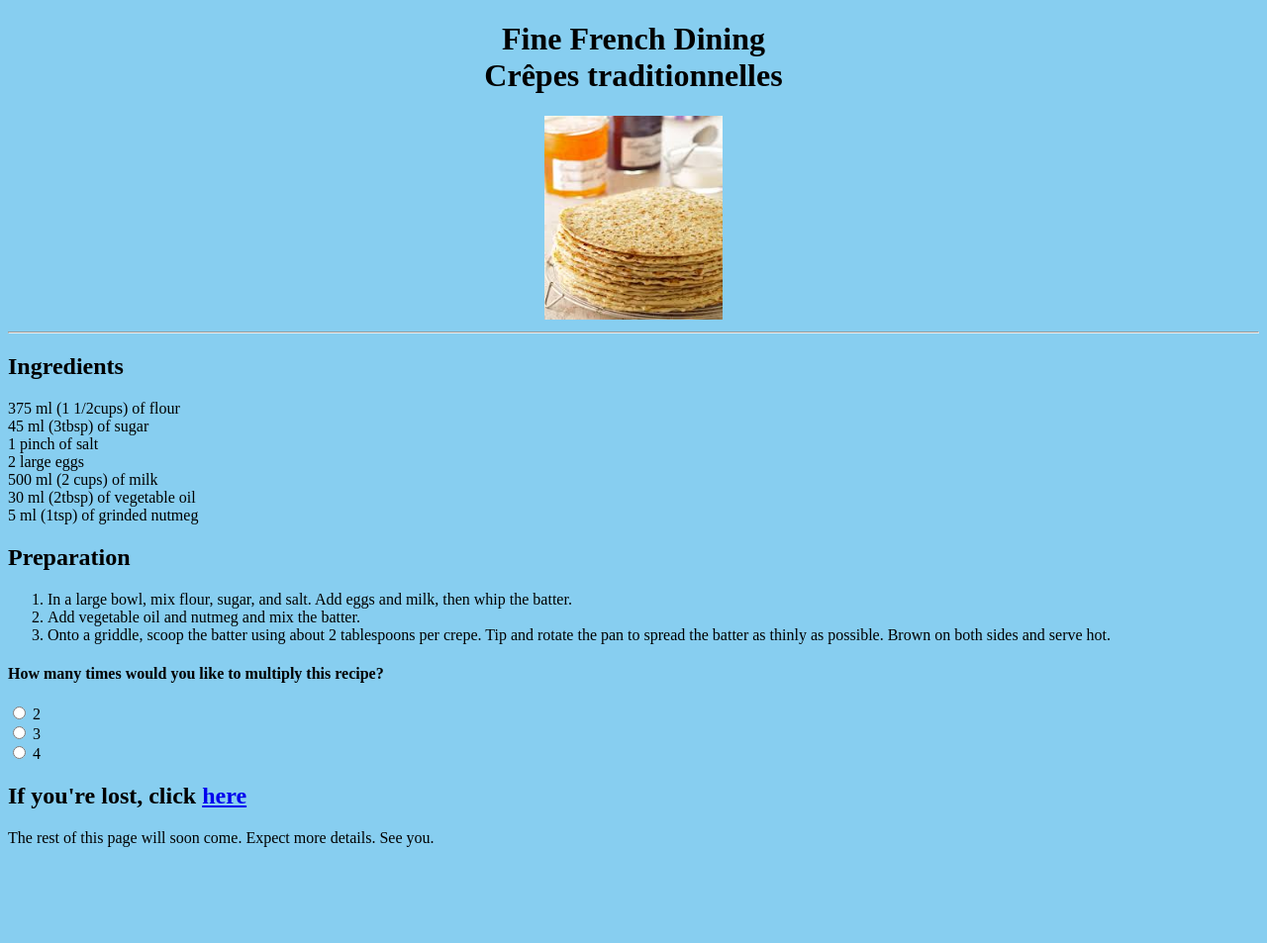
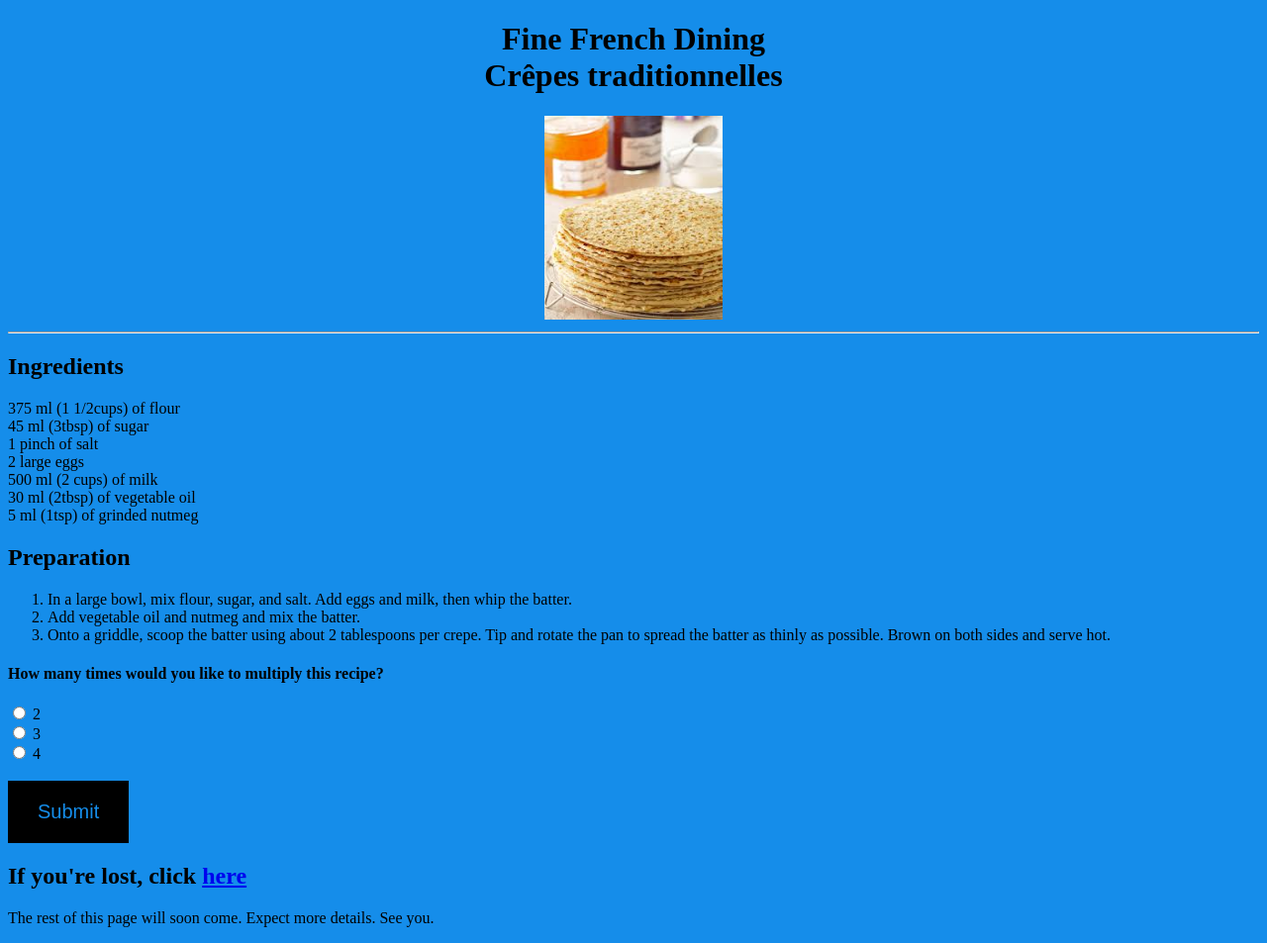
Before and after one commit to LyneF/webserver, a PHP site: page /Recipe.php in a window 1280 px wide. Shown: the whole page at 99% size. Before the commit the page ends 856 px from the top, so only its background shows below. Run offline with PHP 8.4, Linux system fonts and the light colour scheme.

Commit message:
Changed Recipe to add some php and created action.php to react to Recipe.php

```diff
--- a/Recipe.php
+++ b/Recipe.php
@@ -8,7 +8,7 @@
         <hr>
     </head>
 
-    <body bgcolor="#87CEF0" style="font-family:tw cen mt">
+    <body bgcolor="#158DEA" style="font-family:agency fb;">
         <h2>Ingredients</h2>
         <p>375 ml (1 1/2cups) of flour<br>45 ml (3tbsp) of sugar<br>1 pinch of salt<br>
 	2 large eggs<br>500 ml (2 cups) of milk<br>30 ml (2tbsp) of vegetable oil<br>5 ml (1tsp) of grinded nutmeg</p>
@@ -21,10 +21,35 @@
         </ol>
 
         <h4>How many times would you like to multiply this recipe?</h4>
-        <form name="form">
-        	<input type="radio" name="num" value="2"> 2<br>
-  		<input type="radio" name="num" value="3"> 3<br>
-  		<input type="radio" name="num" value="4"> 4
+
+	<style>
+	.button {
+             	shape: circle;
+		background-color: black;
+                border: none;
+                color: #158DEA;
+                padding: 20px 30px;
+                text-align: center;
+                font-size: 20px;
+                cursor: pointer;
+                style="font-family:agency fb;"
+                }
+
+        .button:hover {
+		shape: circle;
+                background-color: black;
+                color: #EEEEEE;
+                style="font-family:agency fb;"
+                }
+	</style>
+
+        <form name="form" action="action.php" method="post">
+        	<input type="radio" name="num" value="2"/> 2<br>
+  		<input type="radio" name="num" value="3"/> 3<br>
+  		<input type="radio" name="num" value="4"/> 4 <br>
+
+		<br>
+		<input class="button" type="submit"/>
 	</form>
 
         <script>
```
